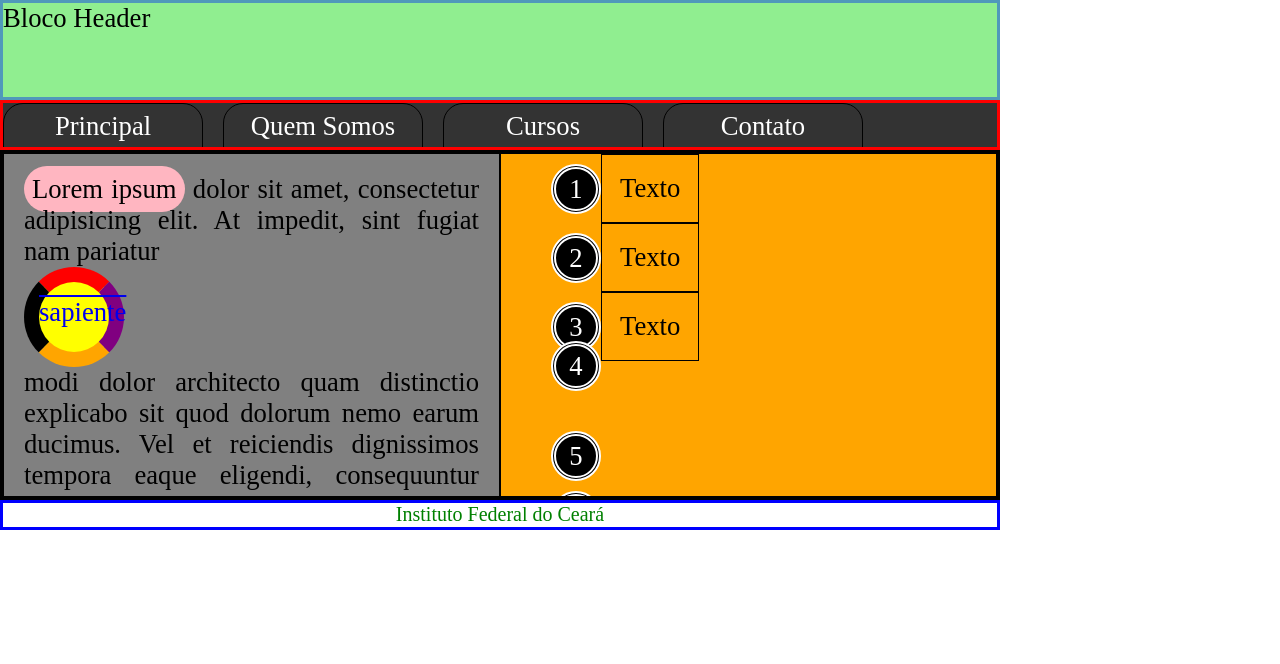
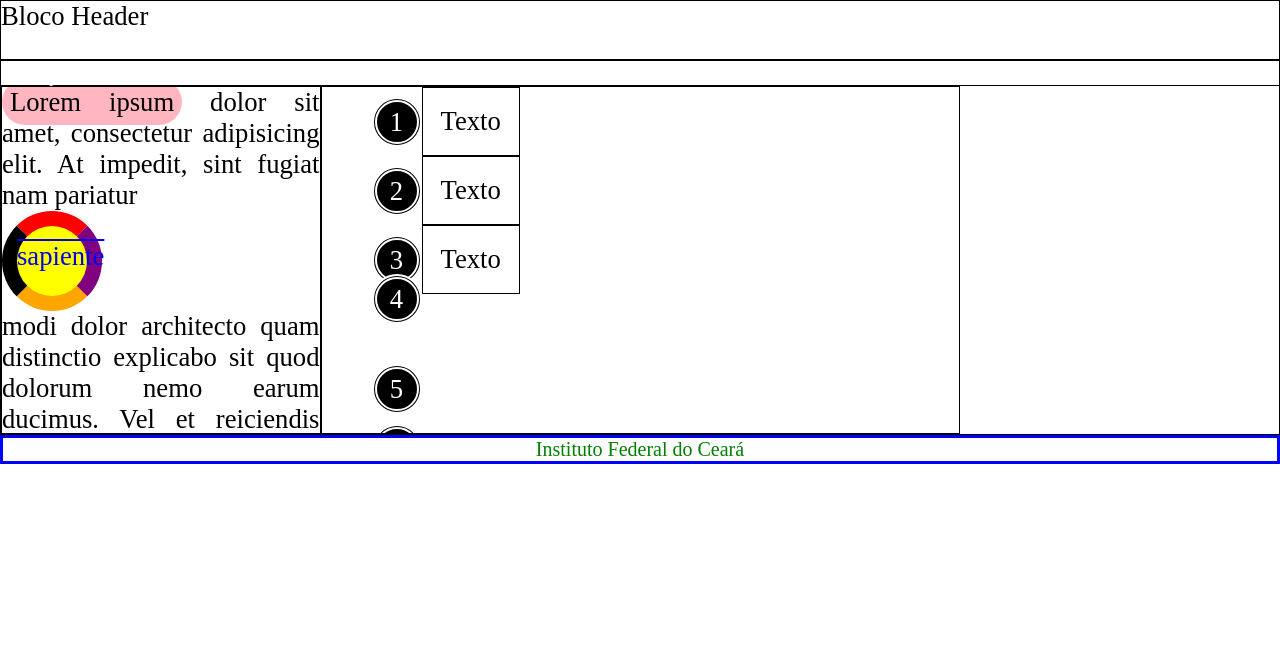
Before and after one commit to Miguel-Marques96/MiguelMarques, a plain HTML site: page Miguel/projeto5/index.html in a window 1280 px wide. Drawn offline with Linux system fonts and the light colour scheme; files that its build step writes are made by us from their sources.

Commit message:
Update style.css

```diff
--- a/Miguel/projeto5/style.css
+++ b/Miguel/projeto5/style.css
@@ -5,36 +5,36 @@
 }
 
 
- /* body { */
+/* body {
 
-/* }  */
+} */
 
 header {
     width: 100%;
-    height: 100px;
-    border: 3px solid black;
-    border: 3px solid #5099ba;
+    height: 60px;
+    /* border: 3px solid black; */
+    border: 1px solid #000000;
 }
 
 nav {
     width: 100%;
-    height: 50px;
-    border: 3px solid red;
-    overflow: scroll;
-    background-color: #333;
+    height: 25px;
+    border: 1px solid rgb(0, 0, 0);
+    /* overflow: scroll; */
+    background-color: #ffffff;
 }
 
 main {
     width: 100%;
     height: 350px;
-    border: 3px solid black;
-    overflow: scroll;
-    background-color: purple;
+    border: 1px solid black;
+    /* overflow: scroll; */
+    background-color: rgb(255, 255, 255);
 }
 
 footer {
     width: 100%;
-    height: 30px;
+    height: 45  px;
     border: 3px solid rgb(0, 0, 255);
     font-size: 75%;
     text-align: center;
@@ -42,13 +42,13 @@ footer {
 }
 
 #container{
-    width: 1000px;
-    background-color: lightgreen;
+    width: 100%;
+    /* background-color: lightgreen; */
     font-size: 20pt;
 }
 
 .columns{
-    width: 50%;
+    width: 33%;
     border: 1px solid black;
     height: 100%;
     overflow: scroll;
@@ -56,23 +56,28 @@ footer {
 }
 
 .col1{
-    background-color: gray;
+    width: 25%;
+    background-color: rgb(255, 255, 255);
     text-align: justify;
 
-     padding-left: 20px;
+    /* padding-left: 20px;
     padding-right: 30px;
     padding-top: 10px;
-    padding-bottom: 15px;
+    padding-bottom: 15px; */
 
-    padding: 10px 30px 15px 20px;
-    padding: 20px; /* padding: 20px 20px 20px 20px; */
+    /* padding: 10px 30px 15px 20px;  */
+    /* padding: 20px; padding: 20px 20px 20px 20px; */
 
 }
 
 .col2{
-    background-color: orange;
+    width: 50%;
+    background-color: rgb(255, 255, 255);
 }
-
+.col3{
+    width: 25%;
+    background-color: rgb(255, 255, 255);
+}
 .box{
     width: 50px;
     height: 50px;
@@ -139,10 +144,11 @@ footer a:hover{
 /* MENU */
 
 nav ul {
+    font-size:medium;
     list-style-type: none;
     overflow: hidden;
-    background-color: #333;
-    /* color: white; */
+    background-color: #ffffff;
+    color: rgb(255, 255, 255);
 
 }
 
@@ -152,12 +158,12 @@ nav li {
 
 nav li a {
     display: block;
-    border: 1px solid black;
+    /* border: 1px solid black;
     width: 200px;
     height: 100px;
     margin-right: 20px;
     text-align: center;
-    border-radius: 20px;
+    border-radius: 20px; */
     color: white;
     text-align: center;
     padding: 7px 10px;
@@ -165,7 +171,7 @@ nav li a {
 }
 
 nav li a:visited{
-    color: white;
+    color: rgb(0, 0, 0);
 }
 
 nav li a:hover {
```
